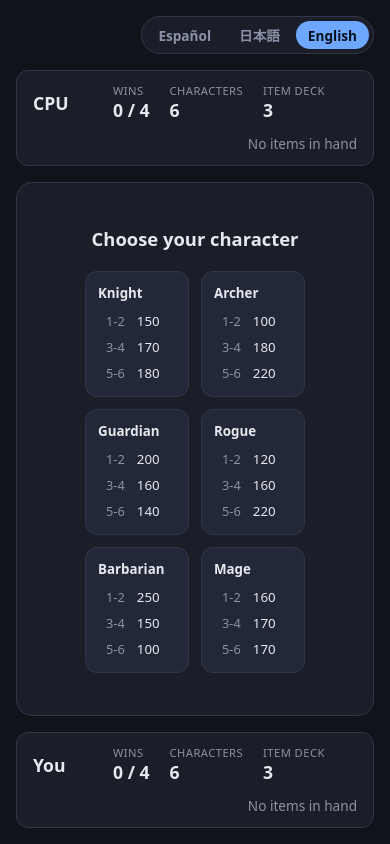
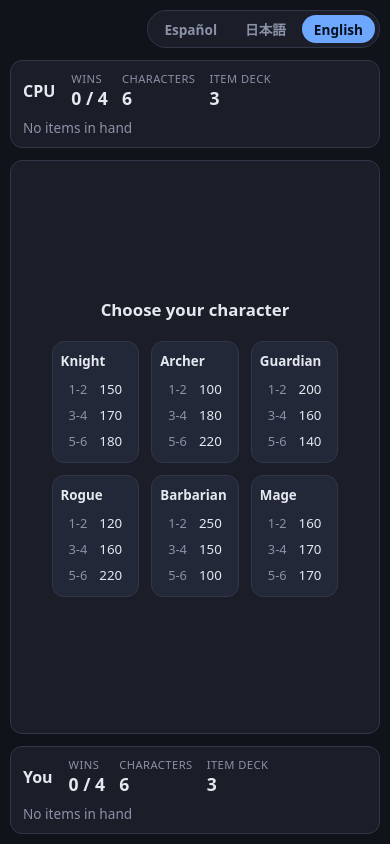
Before and after one commit to alecrem/combat-numbers, a React (Vite) app: page / in a window 390 px wide. Built offline with nearby package versions, Linux system fonts and the light colour scheme.

Commit message:
Make the layout responsive for mobile
Give buttons a 44px minimum touch height and add a max-width 540px
breakpoint that tightens paddings and scales down cards, dice, the big
power and the HUD so the character hand and the duel reflow without
overflowing on phone-width viewports. CSS only.

```diff
--- a/src/App.css
+++ b/src/App.css
@@ -345,6 +345,7 @@
   border: none;
   border-radius: 10px;
   padding: 10px 20px;
+  min-height: 44px;
   font-size: 1rem;
   font-weight: 700;
 }
@@ -362,3 +363,64 @@
 .game-over .headline {
   font-size: 1.6rem;
 }
+
+/* --- Responsive / móvil ---------------------------------------------- */
+
+@media (max-width: 540px) {
+  .game {
+    padding: 10px;
+    gap: 12px;
+  }
+
+  .board {
+    padding: 14px;
+    border-radius: 12px;
+  }
+
+  .hud {
+    padding: 10px 12px;
+    gap: 8px 16px;
+  }
+
+  .hud-title {
+    min-width: 0;
+    font-size: 1rem;
+  }
+
+  .hud-stats {
+    gap: 14px;
+  }
+
+  .hud-items {
+    margin-left: 0;
+    width: 100%;
+  }
+
+  .duel {
+    gap: 10px;
+  }
+
+  .card {
+    min-width: 84px;
+    padding: 10px 8px;
+  }
+
+  .big-power {
+    font-size: 2rem;
+  }
+
+  .die {
+    width: 48px;
+    height: 48px;
+    font-size: 1.5rem;
+  }
+
+  .prompt {
+    font-size: 1.05rem;
+  }
+
+  .headline,
+  .game-over .headline {
+    font-size: 1.25rem;
+  }
+}
```
Also changed, not shown: 1 other file (tests, documents, lock files or other folders).
